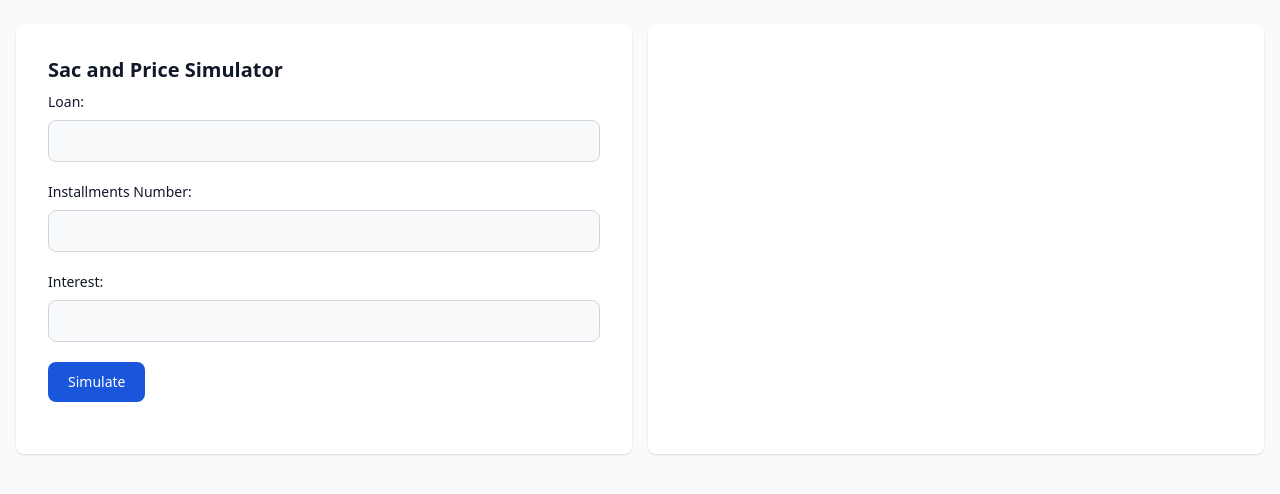
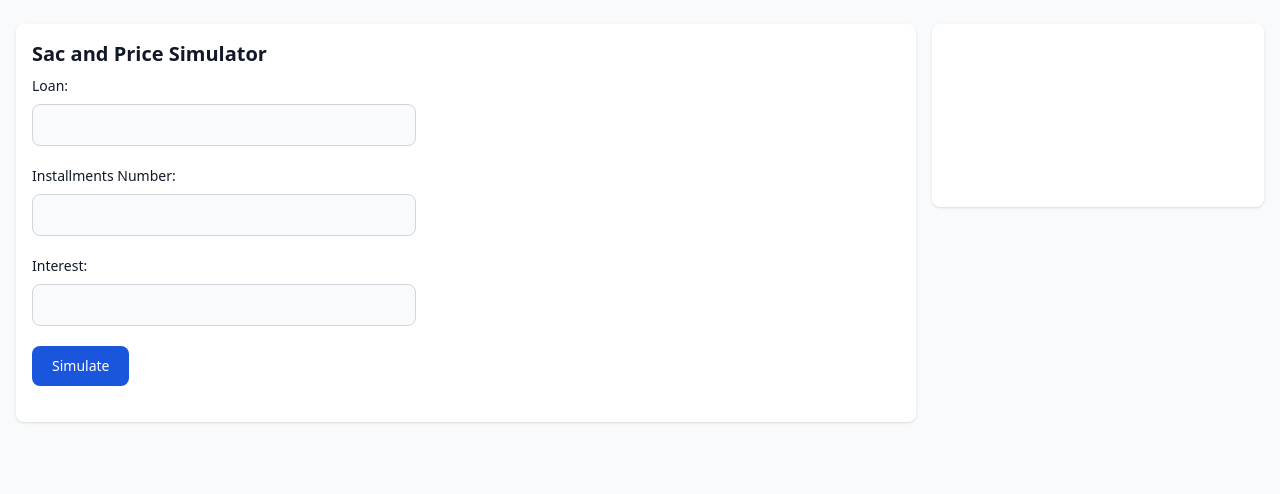
Before and after one commit to lucassavioli/django-vue-financing, a Vue app in the folder frontend/: page / in a window 1280 px wide. Shown: the top 494 px of the page. Built offline with nearby package versions, Linux system fonts and the light colour scheme.

Commit message:
Updated README file

```diff
--- a/frontend/src/App.vue
+++ b/frontend/src/App.vue
@@ -1,11 +1,11 @@
 <template>
   <div class="pt-6 px-4">
-    <div class="w-full grid grid-cols-1 xl:grid-cols-2 2xl:grid-cols-3 gap-4">
-      <div class="bg-white shadow rounded-lg p-4 sm:p-6 xl:p-8">
+    <div class="w-full grid grid-cols-1 grid-rows-2 grid-flow-col gap-4">
+      <div class="bg-white row-span-3 shadow rounded-lg p-4">
         <div class="text-xl font-bold text-gray-900 mb-2">
           <h3 class="text-xl font-bold text-gray-900 mb-2">Sac and Price Simulator</h3>
         </div>
-        <form @submit.prevent="submitForm" class="max-w-xl">
+        <form @submit.prevent="submitForm" class="max-w-sm">
           <div class="mb-5">
             <label for="loan" class="block mb-2 text-sm font-medium text-gray-900 dark:text-white">Loan:</label>
             <input type="number" id="loan" v-model="loan"
@@ -31,10 +31,10 @@
           </div>
         </form>
       </div>
-      <div class="bg-white shadow rounded-lg p-4 sm:p-6 xl:p-8  2xl:col-span-2">
+      <div class="bg-white shadow rounded-lg p-4 col-span-2">
         <canvas id="amortizationChart"></canvas>
       </div>
-      <div v-if="data" class="mt-4 w-full flex gap-10 grid-cols-2 md:grid-cols-2 xl:grid-cols-2 2xl:grid-cols-2">
+      <div v-if="data" class="w-full flex gap-4 grid-cols-2">
         <div class="bg-white shadow rounded-lg p-4 sm:p-6 xl:p-8">
           <div class="text-xl font-bold text-gray-900 mb-2">
             <h3 class="text-xl font-bold text-gray-900 mb-2">SAC Table</h3>
@@ -120,9 +120,8 @@ export default {
       });
     },
     displayChart(data) {
+      const ctx = document.getElementById('amortizationChart').getContext('2d');
       if (!this.chart) {
-        console.log(data);
-        const ctx = document.getElementById('amortizationChart').getContext('2d');
         this.chart = new Chart(ctx, {
           type: 'line',
           data: {
@@ -158,6 +157,11 @@ export default {
             }
           }
         });
+      } else {
+        this.chart.data.labels = data.sac.map(item => item.installments_number);
+        this.chart.data.datasets[0].data = data.sac.map(item => item.amortization);
+        this.chart.data.datasets[1].data = data.price.map(item => item.amortization);
+        this.chart.update();
       }
     }
 
```
Also changed, not shown: 1 other file (tests, documents, lock files or other folders).
